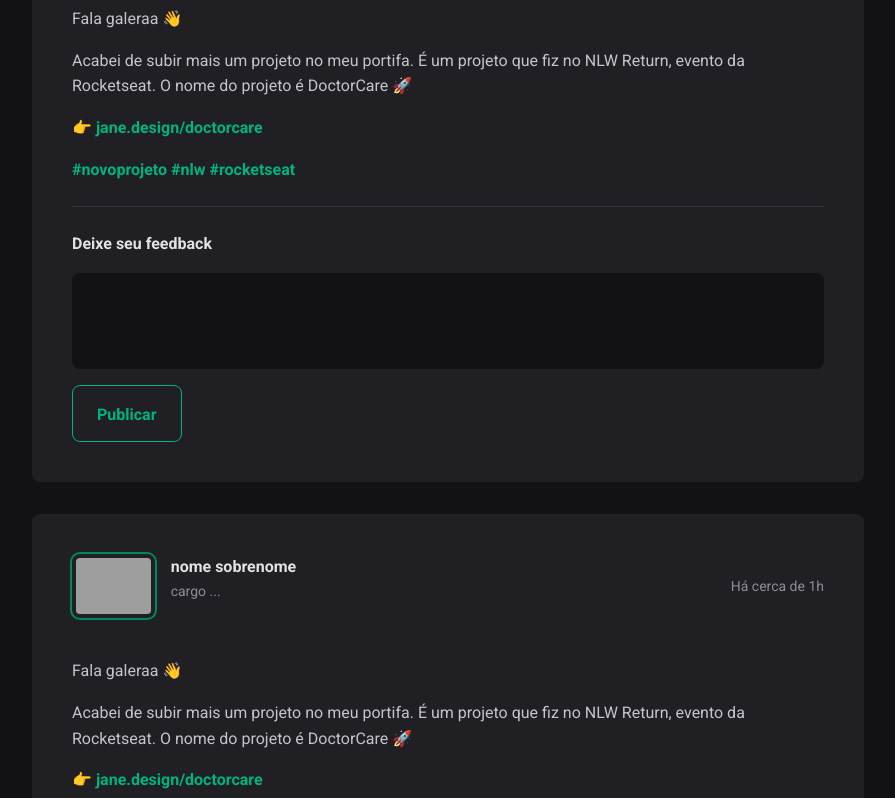
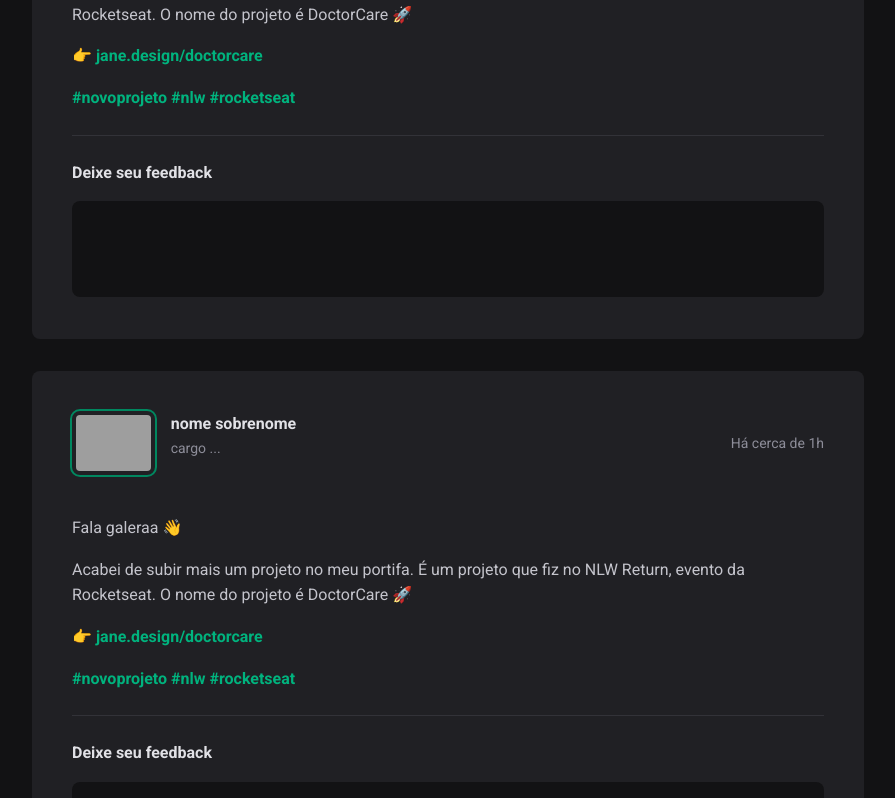
Before and after one commit to vmaguiar/ignite-feed, a React (Vite) app: page / in a window 1280 px wide. Shown: the part 922-1720 px from the top of the page, without its empty margins (336-1231 px from the left). Built offline with nearby package versions, Linux system fonts and the light colour scheme; grey boxes are pictures that could not be loaded.

Commit message:
feat: hide the btn and showing only with focus

```diff
--- a/src/components/Post.jsx
+++ b/src/components/Post.jsx
@@ -25,13 +25,13 @@ export function Post() {
         <p><a href="#">#novoprojeto</a> <a href="#">#nlw</a> <a href="#">#rocketseat</a></p>
       </div>
 
-      <div className={styles.postFooter}>
+      <form className={styles.postFooter}>
         <strong>Deixe seu feedback</strong>
 
         <textarea />
 
-        <button>Publicar</button>
-      </div>
+        <button type="submit">Publicar</button>
+      </form>
     </article>
   )
 }
--- a/src/components/Post.module.css
+++ b/src/components/Post.module.css
@@ -121,6 +121,20 @@
   border-radius: 8px;
 }
 
+
 .postFooter button {
+  visibility: hidden;
+  max-height: 0;
+
+  padding: 0;
+
+  transition: 0.005s;
+}
+
+.postFooter:focus-within button {
+  visibility: visible;
+  max-height: none;
+
   margin-top: 1rem;
+  padding: 1rem 1.5rem 0.875rem 1.5rem;
 }
```
